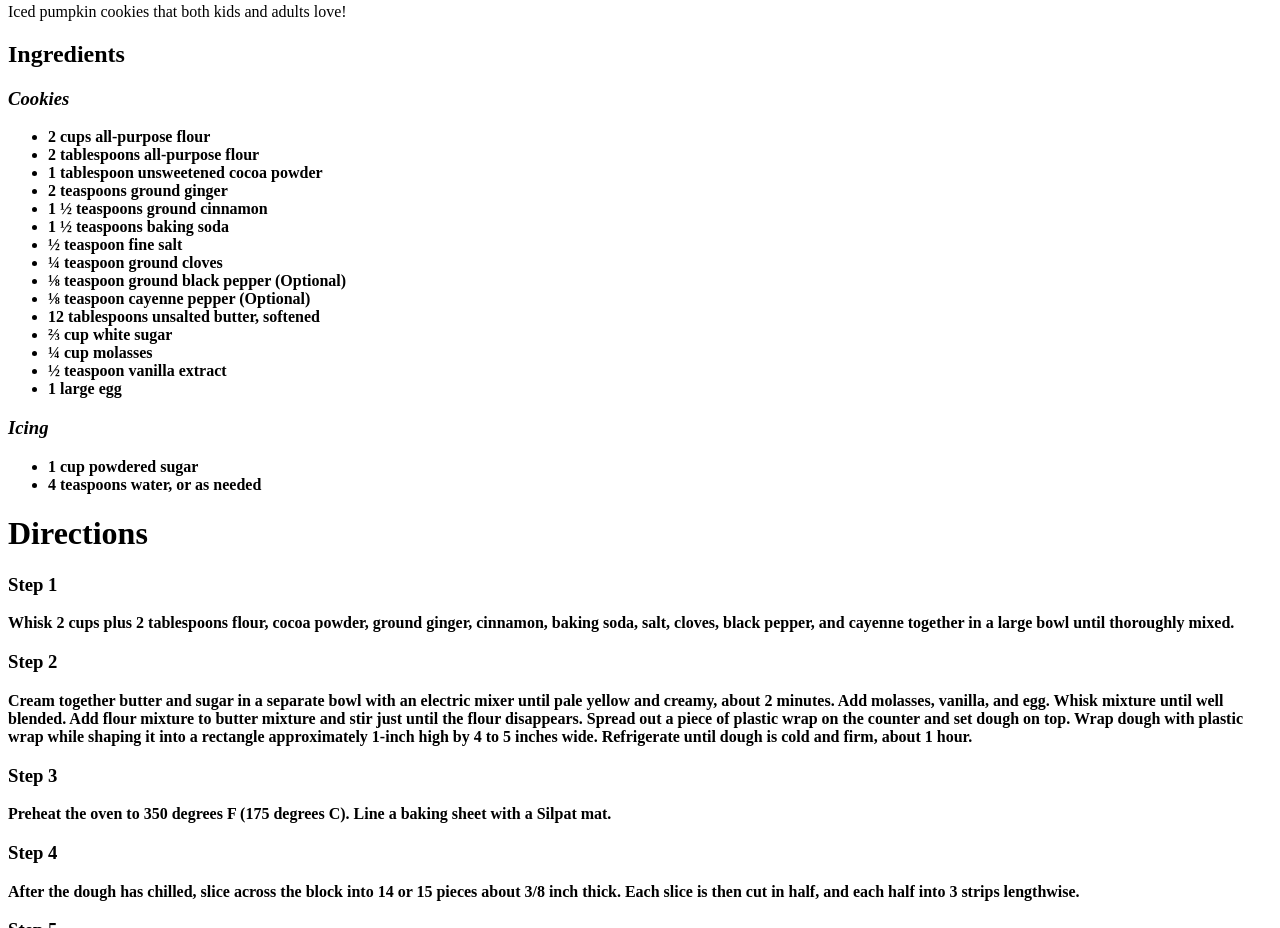
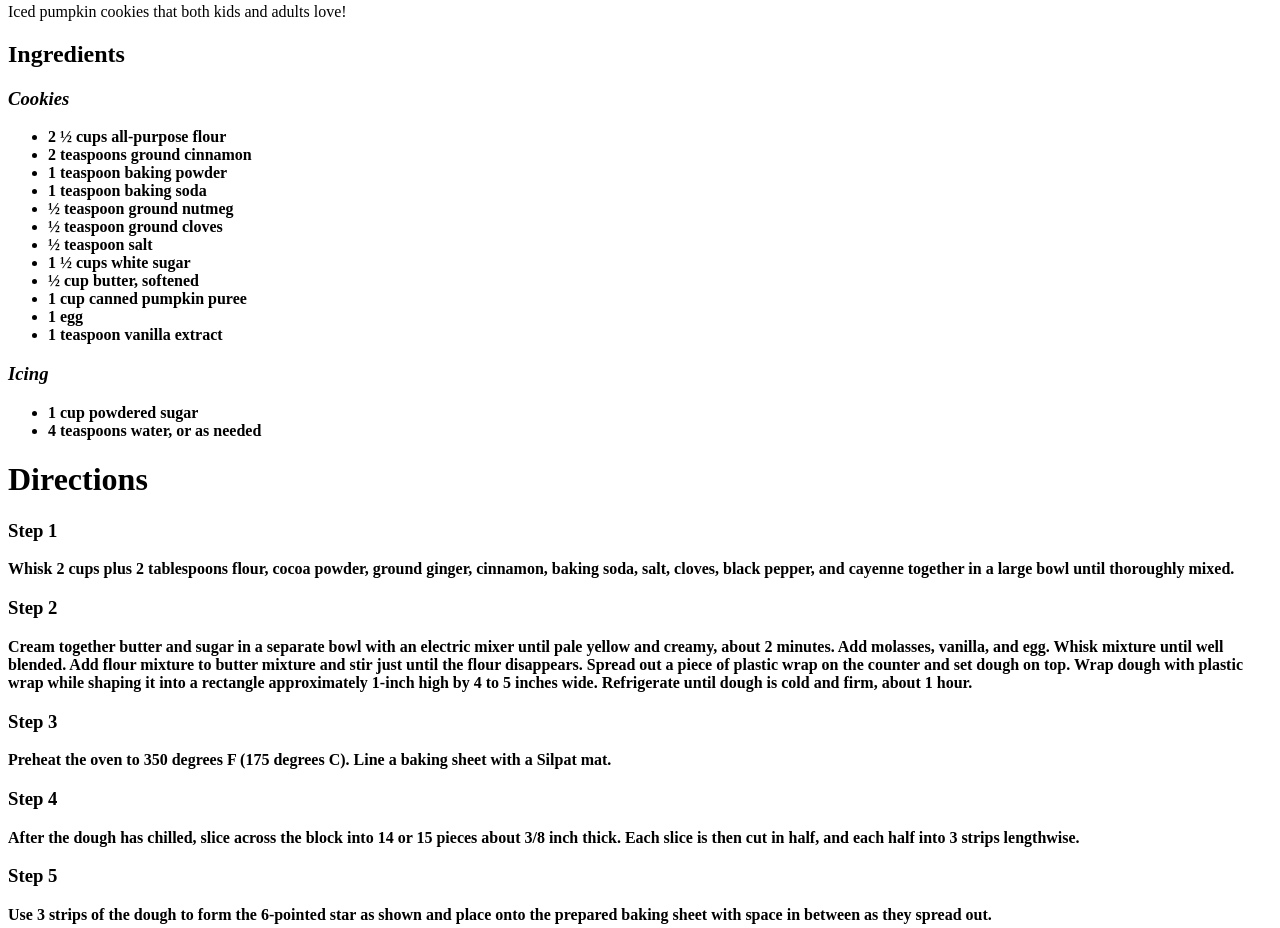
Before and after one commit to MohammedDoesCPUstuff/odin-recipes, a plain HTML site: page recipes/iced-pumpkin-cookies.html in a window 1280 px wide. Shown: the part 1017-1945 px from the top of the page. Drawn offline with Linux system fonts and the light colour scheme.

```diff
--- a/recipes/iced-pumpkin-cookies.html
+++ b/recipes/iced-pumpkin-cookies.html
@@ -29,35 +29,29 @@
 
     <h3><strong><em>Cookies</em></strong></h3>
         <ul>
-            <li>2 cups all-purpose flour</li>
+            <li>2 ½ cups all-purpose flour</li>
 
-            <li>2 tablespoons all-purpose flour</li>
+            <li>2 teaspoons ground cinnamon</li>
 
-            <li> 1 tablespoon unsweetened cocoa powder</li>
+            <li>1 teaspoon baking powder</li>
 
-            <li> 2 teaspoons ground ginger</li>
+            <li>1 teaspoon baking soda</li>
 
-            <li>1 ½ teaspoons ground cinnamon</li>
+            <li>½ teaspoon ground nutmeg</li>
 
-            <li> 1 ½ teaspoons baking soda</li>
+            <li>½ teaspoon ground cloves</li>
 
-            <li> ½ teaspoon fine salt</li>
+            <li>½ teaspoon salt</li>
 
-            <li> ¼ teaspoon ground cloves</li>
+            <li>1 ½ cups white sugar</li>
 
-            <li> ⅛ teaspoon ground black pepper (Optional)</li>
+            <li>½ cup butter, softened</li>
 
-            <li>⅛ teaspoon cayenne pepper (Optional)</li>
+            <li>1 cup canned pumpkin puree</li>
 
-            <li> 12 tablespoons unsalted butter, softened</li>
+            <li>1 egg</li>
 
-            <li>⅔ cup white sugar</li>
-
-            <li>¼ cup molasses</li>
-
-            <li>½ teaspoon vanilla extract</li>
-
-            <li> 1 large egg</li>
+            <li>1 teaspoon vanilla extract</li>
         </ul>
 
     <h3><strong><em>Icing</em></strong></h3>
```
